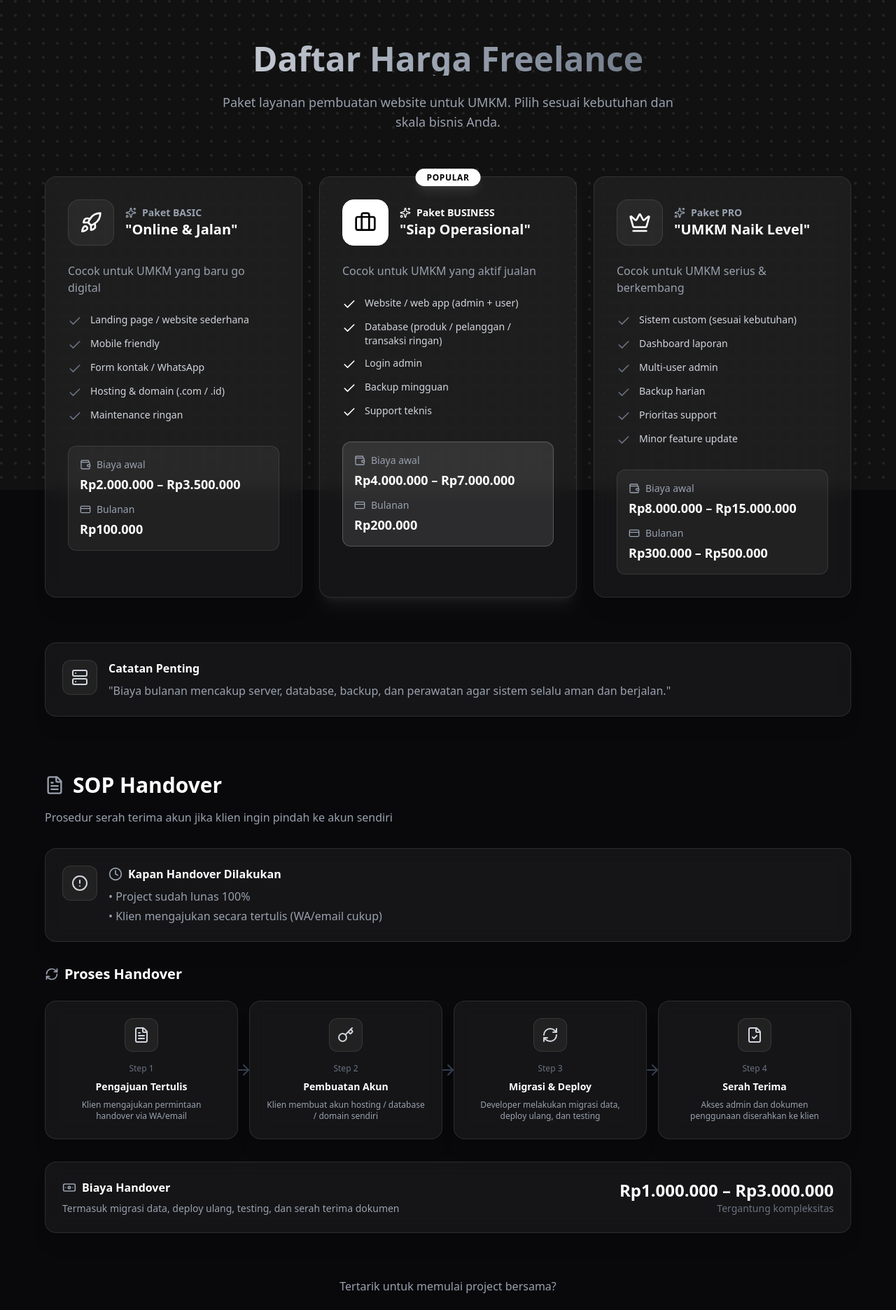
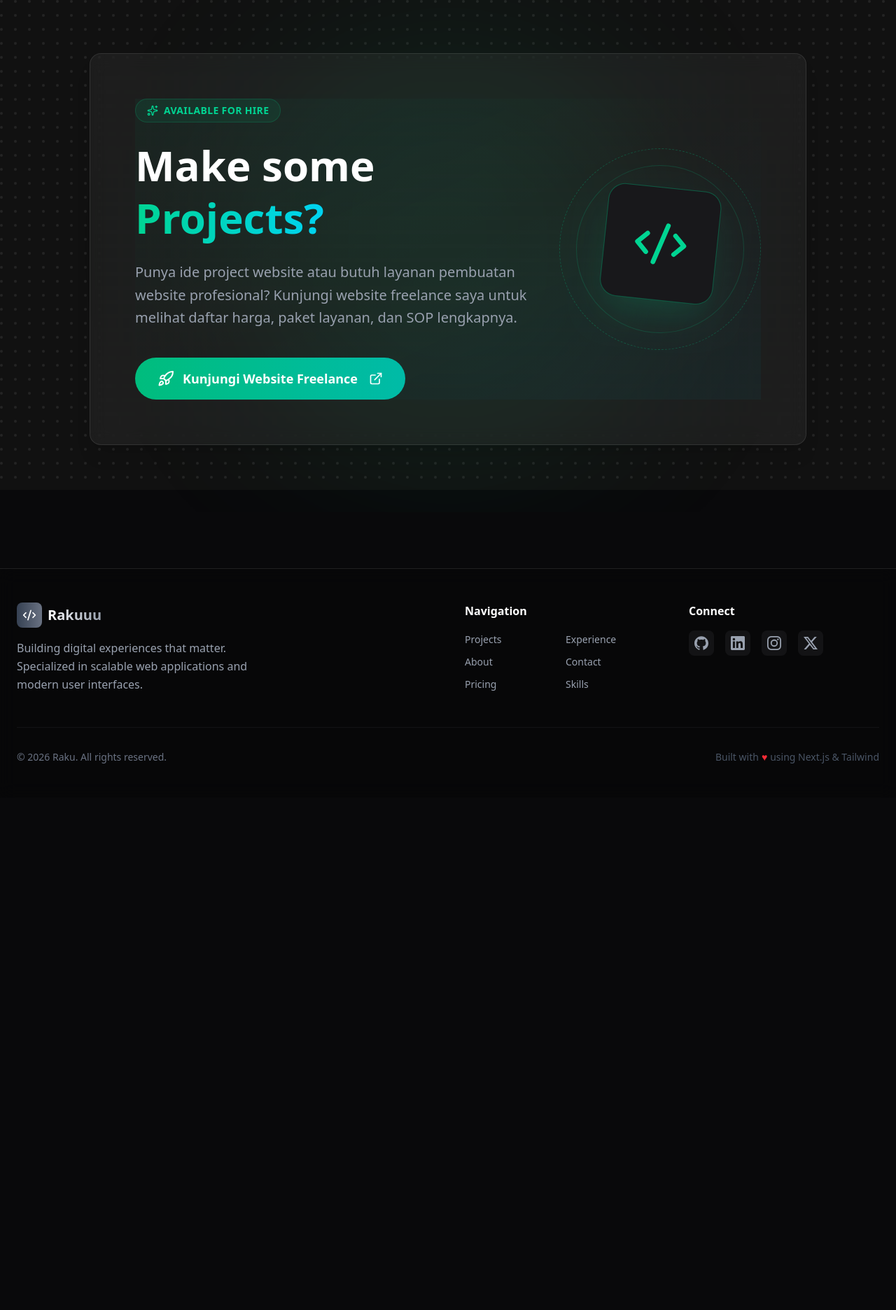
Before and after one commit to masraku/Portofolio, a Next.js app: page /pricing in a window 1280 px wide. Shown: the part 100-1972 px from the top of the page at 70% size. After the commit the page ends 1240 px from the top, so only its background shows below. Built offline with nearby package versions, Linux system fonts and the light colour scheme.

Commit message:
change make some project

```diff
--- a/components/Navbar.jsx
+++ b/components/Navbar.jsx
@@ -25,7 +25,7 @@ const navItems = [
   { name: "My Skills", path: "#skills", icon: Code2 },
   { name: "Some Experience", path: "#experience", icon: Briefcase },
   { name: "My Projects", path: "#projects", icon: Layout },
-  { name: "Make some Projects?", path: "#pricing", icon: DollarSign },
+  { name: "Make some Projects?", path: "https://rakubuatwebsite.masraku.dev", icon: DollarSign, isSpecial: true },
   { name: "Let's Talk!", path: "#contact", icon: Mail },
 ];
 
@@ -100,16 +100,20 @@ export default function Navbar() {
             {navItems.map((item) => {
               const isActive = activeSection === item.path.replace("#", "");
               const isHovered = hoveredPath === item.path;
+              const isExternal = item.path.startsWith("http");
 
               return (
                 <Link
                   key={item.path}
                   href={item.path}
+                  {...(isExternal ? { target: "_blank", rel: "noopener noreferrer" } : {})}
                   onMouseEnter={() => setHoveredPath(item.path)}
                   onMouseLeave={() => setHoveredPath(null)}
                   className={cn(
                     "relative flex items-center gap-1.5 px-3 py-1.5 rounded-full text-xs md:text-sm font-medium transition-all duration-300 whitespace-nowrap",
-                    isActive ? "text-white" : "text-gray-400 hover:text-white",
+                    item.isSpecial
+                      ? "text-emerald-300 bg-emerald-500/10 border border-emerald-500/30 hover:bg-emerald-500/20 hover:border-emerald-500/50 shadow-[0_0_15px_-3px_rgba(16,185,129,0.3)]"
+                      : isActive ? "text-white" : "text-gray-400 hover:text-white",
                   )}
                 >
                   {/* Hover Background */}
@@ -160,14 +164,18 @@ export default function Navbar() {
             <div className="flex flex-col gap-1 p-2">
               {navItems.map((item) => {
                 const isActive = activeSection === item.path.replace("#", "");
+                const isExternal = item.path.startsWith("http");
                 return (
                   <Link
                     key={item.path}
                     href={item.path}
+                    {...(isExternal ? { target: "_blank", rel: "noopener noreferrer" } : {})}
                     onClick={() => setMobileMenuOpen(false)}
                     className={cn(
                       "flex items-center gap-3 p-3 rounded-xl transition-all font-medium",
-                      isActive
+                      item.isSpecial
+                        ? "text-emerald-300 bg-emerald-500/10 border border-emerald-500/30 shadow-[0_0_15px_-3px_rgba(16,185,129,0.2)]"
+                        : isActive
                         ? "text-white bg-white/10"
                         : "text-gray-400 hover:text-white hover:bg-white/5",
                     )}
--- a/components/sections/PricingSection.jsx
+++ b/components/sections/PricingSection.jsx
@@ -5,355 +5,81 @@ import Card from "@/components/ui/Card";
 import { motion } from "framer-motion";
 import {
   Rocket,
-  Briefcase,
-  Crown,
-  Check,
-  Server,
-  FileText,
-  ArrowRight,
-  AlertCircle,
-  RefreshCw,
-  Key,
-  FileCheck,
+  Code2,
   Sparkles,
-  Wallet,
-  CreditCard,
-  Clock,
-  Banknote,
+  ExternalLink,
 } from "lucide-react";
-import Link from "next/link";
-import Button from "@/components/ui/Button";
-
-const pricingPackages = [
-  {
-    name: "BASIC",
-    tagline: "Online & Jalan",
-    description: "Cocok untuk UMKM yang baru go digital",
-    icon: Rocket,
-    initialCost: "Rp2.000.000 – Rp3.500.000",
-    monthlyCost: "Rp100.000",
-    features: [
-      "Landing page / website sederhana",
-      "Mobile friendly",
-      "Form kontak / WhatsApp",
-      "Hosting & domain (.com / .id)",
-      "Maintenance ringan",
-    ],
-  },
-  {
-    name: "BUSINESS",
-    tagline: "Siap Operasional",
-    description: "Cocok untuk UMKM yang aktif jualan",
-    icon: Briefcase,
-    initialCost: "Rp4.000.000 – Rp7.000.000",
-    monthlyCost: "Rp200.000",
-    popular: true,
-    features: [
-      "Website / web app (admin + user)",
-      "Database (produk / pelanggan / transaksi ringan)",
-      "Login admin",
-      "Backup mingguan",
-      "Support teknis",
-    ],
-  },
-  {
-    name: "PRO",
-    tagline: "UMKM Naik Level",
-    description: "Cocok untuk UMKM serius & berkembang",
-    icon: Crown,
-    initialCost: "Rp8.000.000 – Rp15.000.000",
-    monthlyCost: "Rp300.000 – Rp500.000",
-    features: [
-      "Sistem custom (sesuai kebutuhan)",
-      "Dashboard laporan",
-      "Multi-user admin",
-      "Backup harian",
-      "Prioritas support",
-      "Minor feature update",
-    ],
-  },
-];
-
-const handoverSteps = [
-  {
-    icon: FileText,
-    title: "Pengajuan Tertulis",
-    description: "Klien mengajukan permintaan handover via WA/email",
-  },
-  {
-    icon: Key,
-    title: "Pembuatan Akun",
-    description: "Klien membuat akun hosting / database / domain sendiri",
-  },
-  {
-    icon: RefreshCw,
-    title: "Migrasi & Deploy",
-    description: "Developer melakukan migrasi data, deploy ulang, dan testing",
-  },
-  {
-    icon: FileCheck,
-    title: "Serah Terima",
-    description: "Akses admin dan dokumen penggunaan diserahkan ke klien",
-  },
-];
 
 export default function PricingSection() {
   return (
-    <section id="pricing" className="py-20 px-6 relative overflow-hidden">
-      <Section className="max-w-6xl mx-auto">
-        {/* Header */}
+    <section id="pricing" className="py-24 px-6 relative overflow-hidden">
+      {/* Background decorations */}
+      <div className="absolute top-1/2 left-1/2 -translate-x-1/2 -translate-y-1/2 w-[600px] h-[600px] bg-emerald-500/10 blur-[120px] rounded-full pointer-events-none" />
+
+      <Section className="max-w-5xl mx-auto relative z-10">
         <motion.div
-          initial={{ opacity: 0, y: 20 }}
+          initial={{ opacity: 0, y: 30 }}
           whileInView={{ opacity: 1, y: 0 }}
           viewport={{ once: true }}
-          transition={{ duration: 0.5 }}
-          className="text-center mb-16"
+          transition={{ duration: 0.8 }}
         >
-          <h1 className="text-4xl md:text-5xl font-bold mb-6 bg-clip-text text-transparent bg-gradient-to-r from-gray-100 via-gray-400 to-gray-600">
-            Daftar Harga Freelance
-          </h1>
-          <p className="text-gray-400 text-lg max-w-2xl mx-auto">
-            Paket layanan pembuatan website untuk UMKM. Pilih sesuai kebutuhan
-            dan skala bisnis Anda.
-          </p>
-        </motion.div>
+          <Card className="relative p-10 md:p-16 overflow-hidden border-emerald-500/30 bg-zinc-950/80 shadow-[0_0_50px_-12px_rgba(16,185,129,0.2)] group">
+            {/* Animated internal gradient */}
+            <div className="absolute inset-0 bg-gradient-to-br from-emerald-500/10 via-transparent to-cyan-500/10 opacity-50 group-hover:opacity-100 transition-opacity duration-500" />
 
-        {/* Pricing Cards */}
-        <div className="grid md:grid-cols-3 gap-6 mb-16">
-          {pricingPackages.map((pkg, index) => {
-            const Icon = pkg.icon;
+            <div className="relative z-10 flex flex-col md:flex-row items-center justify-between gap-10">
+              <div className="flex-1 text-center md:text-left">
+                <div className="inline-flex items-center gap-2 px-4 py-1.5 rounded-full bg-emerald-500/10 border border-emerald-500/20 text-emerald-400 text-sm font-bold mb-6 tracking-wide">
+                  <Sparkles className="w-4 h-4" />
+                  AVAILABLE FOR HIRE
+                </div>
 
-            return (
-              <motion.div
-                key={pkg.name}
-                initial={{ opacity: 0, y: 30 }}
-                whileInView={{ opacity: 1, y: 0 }}
-                viewport={{ once: true }}
-                transition={{ duration: 0.5, delay: index * 0.1 }}
-                className="relative"
-              >
-                {pkg.popular && (
-                  <div className="absolute -top-3 left-1/2 -translate-x-1/2 z-10">
-                    <span className="px-4 py-1 rounded-full bg-white text-black text-xs font-bold uppercase tracking-wider shadow-lg shadow-white/10">
-                      Popular
-                    </span>
-                  </div>
-                )}
-                <Card
-                  className={`p-8 h-full flex flex-col
-                  ${
-                    pkg.popular
-                      ? "bg-white/10 border-white/20 shadow-2xl shadow-white/5"
-                      : "bg-white/5 border-white/10"
-                  }`}
+                <h1 className="text-4xl md:text-6xl font-bold mb-6 text-white leading-tight">
+                  Make some <br className="hidden md:block" />
+                  <span className="text-transparent bg-clip-text bg-gradient-to-r from-emerald-400 to-cyan-400">
+                    Projects?
+                  </span>
+                </h1>
+
+                <p className="text-gray-400 text-lg md:text-xl max-w-xl mx-auto md:mx-0 mb-10 leading-relaxed">
+                  Punya ide project website atau butuh layanan pembuatan website profesional?
+                  Kunjungi website freelance saya untuk melihat daftar harga, paket layanan, dan SOP lengkapnya.
+                </p>
+
+                <a
+                  href="https://rakubuatwebsite.masraku.dev"
+                  target="_blank"
+                  rel="noopener noreferrer"
+                  className="inline-flex items-center justify-center gap-3 bg-gradient-to-r from-emerald-500 to-teal-500 hover:from-emerald-400 hover:to-teal-400 text-white px-8 py-4 rounded-full font-bold text-lg transition-all transform hover:scale-105 hover:shadow-[0_0_30px_-5px_rgba(16,185,129,0.5)] w-full md:w-auto"
                 >
-                  {/* Package Header */}
-                  <div className="flex items-center gap-4 mb-6">
-                    <div
-                      className={`p-4 rounded-2xl border ${
-                        pkg.popular
-                          ? "bg-white text-black border-white"
-                          : "bg-white/5 border-white/10 text-white"
-                      }`}
-                    >
-                      <Icon className="w-8 h-8" />
-                    </div>
-                    <div>
-                      <span
-                        className={`text-sm font-bold flex items-center gap-2 ${pkg.popular ? "text-white" : "text-gray-400"}`}
-                      >
-                        <Sparkles className="w-4 h-4" />
-                        Paket {pkg.name}
-                      </span>
-                      <h3 className="text-xl font-bold text-white">
-                        "{pkg.tagline}"
-                      </h3>
-                    </div>
-                  </div>
+                  <Rocket className="w-6 h-6" />
+                  Kunjungi Website Freelance
+                  <ExternalLink className="w-5 h-5 ml-1" />
+                </a>
+              </div>
 
-                  <p className="text-gray-400 mb-6">{pkg.description}</p>
-
-                  {/* Features */}
-                  <ul className="space-y-3 mb-8 flex-grow">
-                    {pkg.features.map((feature, i) => (
-                      <li key={i} className="flex items-start gap-3">
-                        <Check
-                          className={`w-5 h-5 shrink-0 mt-0.5 ${pkg.popular ? "text-white" : "text-gray-500"}`}
-                        />
-                        <span className="text-gray-300 text-sm">{feature}</span>
-                      </li>
-                    ))}
-                  </ul>
-
-                  {/* Pricing */}
-                  <div
-                    className={`p-4 rounded-xl border ${
-                      pkg.popular
-                        ? "bg-white/10 border-white/20"
-                        : "bg-white/5 border-white/10"
-                    }`}
-                  >
-                    <div className="mb-3">
-                      <span className="text-gray-400 text-sm flex items-center gap-2 mb-1">
-                        <Wallet className="w-4 h-4" />
-                        Biaya awal
-                      </span>
-                      <p className="text-lg font-bold text-white">
-                        {pkg.initialCost}
-                      </p>
-                    </div>
-                    <div>
-                      <span className="text-gray-400 text-sm flex items-center gap-2 mb-1">
-                        <CreditCard className="w-4 h-4" />
-                        Bulanan
-                      </span>
-                      <p className="text-lg font-bold text-white">
-                        {pkg.monthlyCost}
-                      </p>
-                    </div>
-                  </div>
-                </Card>
-              </motion.div>
-            );
-          })}
-        </div>
-
-        {/* Note Section */}
-        <motion.div
-          initial={{ opacity: 0, y: 20 }}
-          whileInView={{ opacity: 1, y: 0 }}
-          transition={{ delay: 0.2 }}
-          viewport={{ once: true }}
-          className="mb-20"
-        >
-          <Card className="p-6 bg-zinc-900/50 border-zinc-800">
-            <div className="flex items-start gap-4">
-              <div className="p-3 rounded-xl bg-white/5 border border-white/10 text-gray-300 shrink-0">
-                <Server className="w-6 h-6" />
-              </div>
-              <div>
-                <h4 className="text-white font-bold mb-2">Catatan Penting</h4>
-                <p className="text-gray-400">
-                  "Biaya bulanan mencakup server, database, backup, dan
-                  perawatan agar sistem selalu aman dan berjalan."
-                </p>
+              {/* Abstract element */}
+              <div className="hidden md:flex relative w-72 h-72 shrink-0 items-center justify-center">
+                <motion.div
+                  animate={{ rotate: 360 }}
+                  transition={{ duration: 25, repeat: Infinity, ease: "linear" }}
+                  className="absolute inset-0 rounded-full border border-dashed border-emerald-500/30"
+                />
+                <motion.div
+                  animate={{ rotate: -360 }}
+                  transition={{ duration: 20, repeat: Infinity, ease: "linear" }}
+                  className="absolute inset-6 rounded-full border border-emerald-500/20"
+                />
+                <motion.div
+                  animate={{ y: [-10, 10, -10] }}
+                  transition={{ duration: 5, repeat: Infinity, ease: "easeInOut" }}
+                  className="relative bg-zinc-900 border border-emerald-500/40 p-10 rounded-3xl shadow-2xl shadow-emerald-500/20 transform rotate-6"
+                >
+                  <Code2 className="w-20 h-20 text-emerald-400" />
+                </motion.div>
               </div>
             </div>
           </Card>
-        </motion.div>
-
-        {/* Handover SOP Section */}
-        <motion.div
-          initial={{ opacity: 0, y: 20 }}
-          whileInView={{ opacity: 1, y: 0 }}
-          transition={{ delay: 0.1 }}
-          viewport={{ once: true }}
-        >
-          <h2 className="text-2xl md:text-3xl font-bold text-white mb-4 flex items-center gap-3">
-            <FileText className="w-7 h-7 text-gray-400" />
-            SOP Handover
-          </h2>
-          <p className="text-gray-400 mb-8">
-            Prosedur serah terima akun jika klien ingin pindah ke akun sendiri
-          </p>
-
-          {/* Kapan Handover */}
-          <Card className="p-6 bg-zinc-900/50 border-zinc-800 mb-8">
-            <div className="flex items-start gap-4">
-              <div className="p-3 rounded-xl bg-white/5 border border-white/10 text-gray-300 shrink-0">
-                <AlertCircle className="w-6 h-6" />
-              </div>
-              <div>
-                <h4 className="text-white font-bold mb-2 flex items-center gap-2">
-                  <Clock className="w-5 h-5 text-gray-400" />
-                  Kapan Handover Dilakukan
-                </h4>
-                <ul className="text-gray-400 space-y-1">
-                  <li>• Project sudah lunas 100%</li>
-                  <li>• Klien mengajukan secara tertulis (WA/email cukup)</li>
-                </ul>
-              </div>
-            </div>
-          </Card>
-
-          {/* Proses Handover */}
-          <h3 className="text-xl font-bold text-white mb-6 flex items-center gap-2">
-            <RefreshCw className="w-5 h-5 text-gray-400" />
-            Proses Handover
-          </h3>
-
-          <div className="grid md:grid-cols-4 gap-4 mb-8">
-            {handoverSteps.map((step, index) => {
-              const Icon = step.icon;
-              return (
-                <motion.div
-                  key={step.title}
-                  initial={{ opacity: 0, y: 20 }}
-                  whileInView={{ opacity: 1, y: 0 }}
-                  transition={{ delay: index * 0.1 }}
-                  viewport={{ once: true }}
-                  className="relative"
-                >
-                  <Card className="p-6 bg-white/5 border-white/10 h-full text-center hover:bg-white/10 transition-colors">
-                    <div className="w-12 h-12 rounded-xl bg-white/5 border border-white/10 flex items-center justify-center text-gray-300 mx-auto mb-4">
-                      <Icon className="w-6 h-6" />
-                    </div>
-                    <div className="text-xs text-gray-500 font-mono mb-2">
-                      Step {index + 1}
-                    </div>
-                    <h4 className="text-white font-bold text-sm mb-2">
-                      {step.title}
-                    </h4>
-                    <p className="text-gray-400 text-xs">{step.description}</p>
-                  </Card>
-                  {index < handoverSteps.length - 1 && (
-                    <ArrowRight className="hidden md:block absolute top-1/2 -right-5 transform -translate-y-1/2 w-6 h-6 text-gray-700" />
-                  )}
-                </motion.div>
-              );
-            })}
-          </div>
-
-          {/* Biaya Handover */}
-          <Card className="p-6 bg-zinc-900/50 border-zinc-800">
-            <div className="flex flex-col md:flex-row items-center justify-between gap-4">
-              <div>
-                <h4 className="text-white font-bold mb-2 flex items-center gap-2">
-                  <Banknote className="w-5 h-5 text-gray-400" />
-                  Biaya Handover
-                </h4>
-                <p className="text-gray-400 text-sm">
-                  Termasuk migrasi data, deploy ulang, testing, dan serah terima
-                  dokumen
-                </p>
-              </div>
-              <div className="text-right">
-                <p className="text-2xl font-bold text-white">
-                  Rp1.000.000 – Rp3.000.000
-                </p>
-                <p className="text-gray-500 text-sm">Tergantung kompleksitas</p>
-              </div>
-            </div>
-          </Card>
-        </motion.div>
-
-        {/* CTA Section */}
-        <motion.div
-          initial={{ opacity: 0, y: 20 }}
-          whileInView={{ opacity: 1, y: 0 }}
-          transition={{ delay: 0.3 }}
-          viewport={{ once: true }}
-          className="mt-16 flex flex-col items-center text-center"
-        >
-          <p className="text-gray-400 mb-6">
-            Tertarik untuk memulai project bersama?
-          </p>
-          <Link href="/#contact">
-            <Button className="h-12 px-8">
-              Hubungi Saya
-              <ArrowRight className="w-5 h-5 ml-2" />
-            </Button>
-          </Link>
         </motion.div>
       </Section>
     </section>
```
